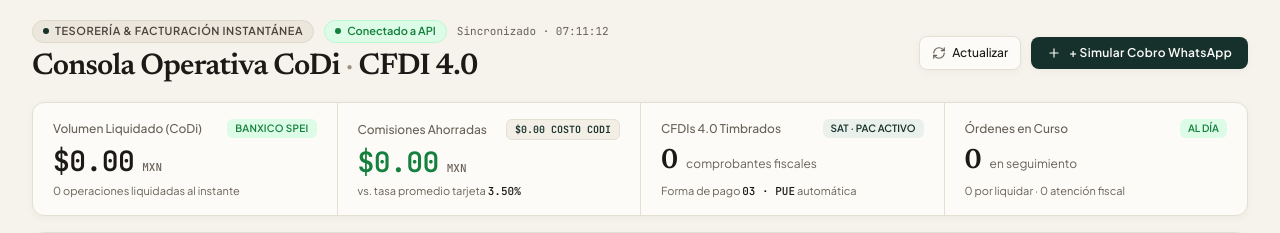
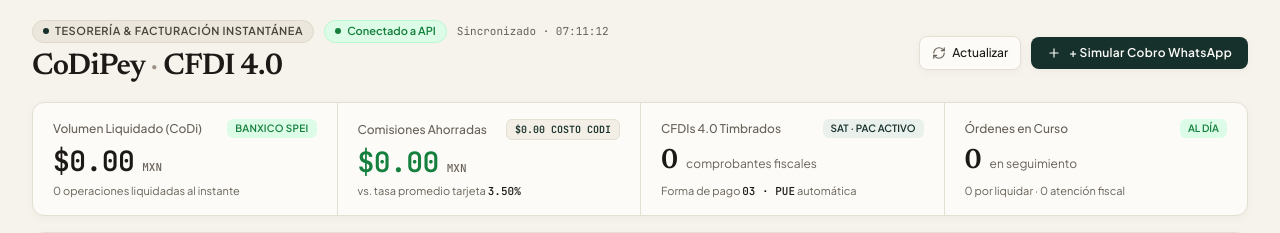
Before and after one commit to PMontesM/CoDiPey, a FastAPI app: page /admin in a window 1280 px wide. Shown: the top 233 px of the page. Run offline with FastAPI, Linux system fonts and the light colour scheme; data that the repository does not hold is empty; some libraries are stand-ins or nearby versions.

Commit message:
Corrige typo demoea → demostrar y marca CoDiPey en panel
Co-authored-by: montespbl <montespbl@gmail.com>

```diff
--- a/public/admin.html
+++ b/public/admin.html
@@ -3,7 +3,7 @@
 <head>
   <meta charset="UTF-8" />
   <meta name="viewport" content="width=device-width, initial-scale=1.0" />
-  <title>Consola Operativa CoDi · CFDI 4.0</title>
+  <title>Panel CoDiPey · CFDI 4.0</title>
 
   <!-- Google Fonts: Plus Jakarta Sans, Newsreader & JetBrains Mono -->
   <link rel="preconnect" href="https://fonts.googleapis.com" />
@@ -239,7 +239,7 @@
         </div>
 
         <h1 class="editorial-serif text-xl sm:text-[30px] font-semibold tracking-tight text-[#1C1917] leading-tight">
-          Consola CoDi <span class="text-[#9A9083] font-normal">·</span> CFDI 4.0
+          CoDiPey <span class="text-[#9A9083] font-normal">·</span> CFDI 4.0
         </h1>
       </div>
 
--- a/public/index.html
+++ b/public/index.html
@@ -755,7 +755,7 @@
   </section>
 
   <section class="close">
-    <h2>Dos formas de demoea.</h2>
+    <h2>Dos formas de demostrar.</h2>
     <p>WhatsApp real con tu número, o simulación en el panel en dos toques.</p>
     <div class="close-actions">
       <a class="btn btn-wa" href="#probar-whatsapp">Probar WhatsApp</a>
--- a/src/index.ts
+++ b/src/index.ts
@@ -190,7 +190,7 @@ app.get("/api/demo/whatsapp-join", (c) => {
     sms_disponible: Boolean((c.env.TWILIO_SMS_FROM || "").trim()),
     nota: payload.configured
       ? "Registra tu número y abre WhatsApp con el join listo. Tú no necesitas aprobación manual."
-      : "Falta TWILIO_SANDBOX_JOIN_CODE en el Worker. Usa /admin para demoea sin WhatsApp.",
+      : "Falta TWILIO_SANDBOX_JOIN_CODE en el Worker. Usa /admin para demostrar sin WhatsApp.",
   });
 });
 
--- a/src/lib/fiscal-wizard.ts
+++ b/src/lib/fiscal-wizard.ts
@@ -23,7 +23,7 @@ export function isFiscalWizardState(estado: string): boolean {
   return (FISCAL_STEPS as readonly string[]).includes(estado);
 }
 
-/** Régimenes frecuentes en retail / persona física (etiqueta clara + código SAT). */
+/** Regímenes frecuentes en retail / persona física (etiqueta clara + código SAT). */
 export const REGIMEN_OPTIONS = [
   {
     id: "REG_626",
--- a/templates/admin.html
+++ b/templates/admin.html
@@ -3,7 +3,7 @@
 <head>
   <meta charset="UTF-8" />
   <meta name="viewport" content="width=device-width, initial-scale=1.0" />
-  <title>Consola Operativa CoDi · CFDI 4.0</title>
+  <title>Panel CoDiPey · CFDI 4.0</title>
 
   <!-- Google Fonts: Plus Jakarta Sans, Newsreader & JetBrains Mono -->
   <link rel="preconnect" href="https://fonts.googleapis.com" />
@@ -137,7 +137,7 @@
         </div>
 
         <h1 class="editorial-serif text-2xl sm:text-[30px] font-semibold tracking-tight text-[#1C1917] leading-tight">
-          Consola Operativa CoDi <span class="text-[#9A9083] font-normal">·</span> CFDI 4.0
+          CoDiPey <span class="text-[#9A9083] font-normal">·</span> CFDI 4.0
         </h1>
       </div>
 
```
Also changed, not shown: README.md.
